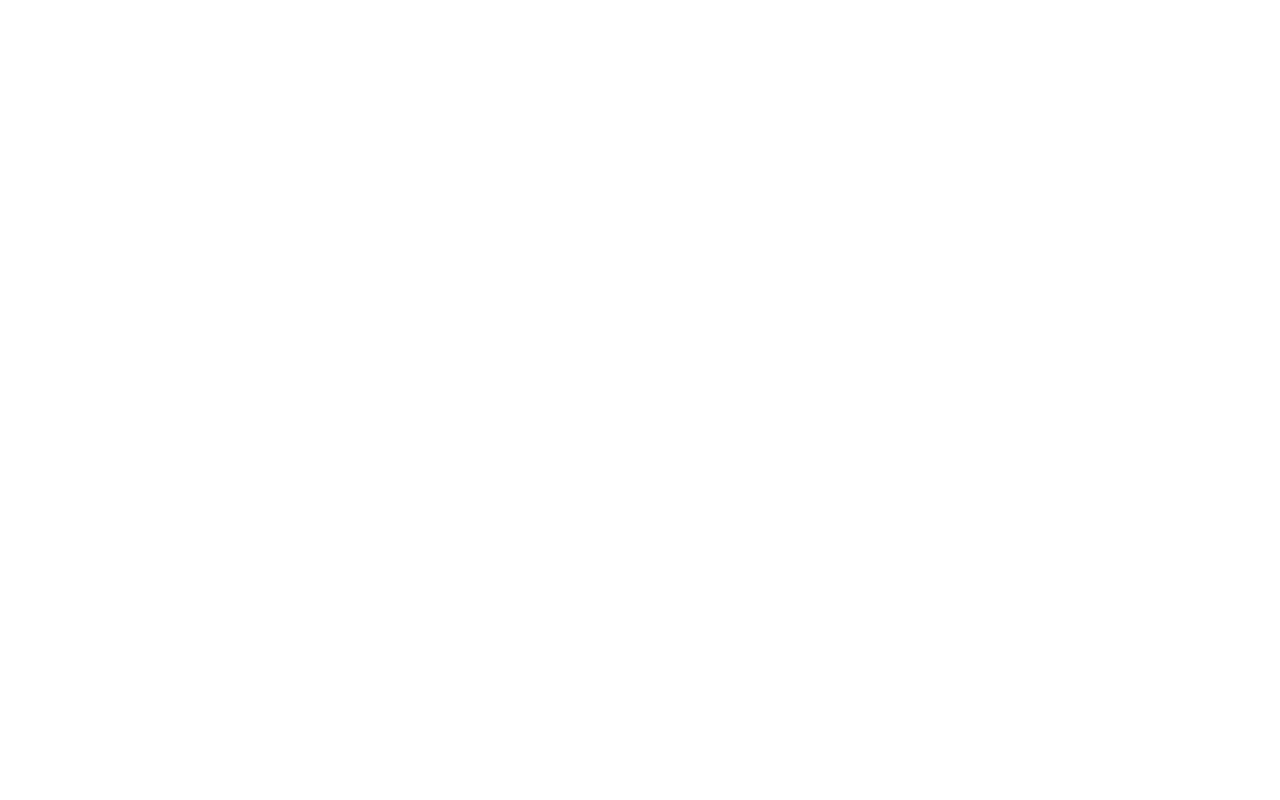
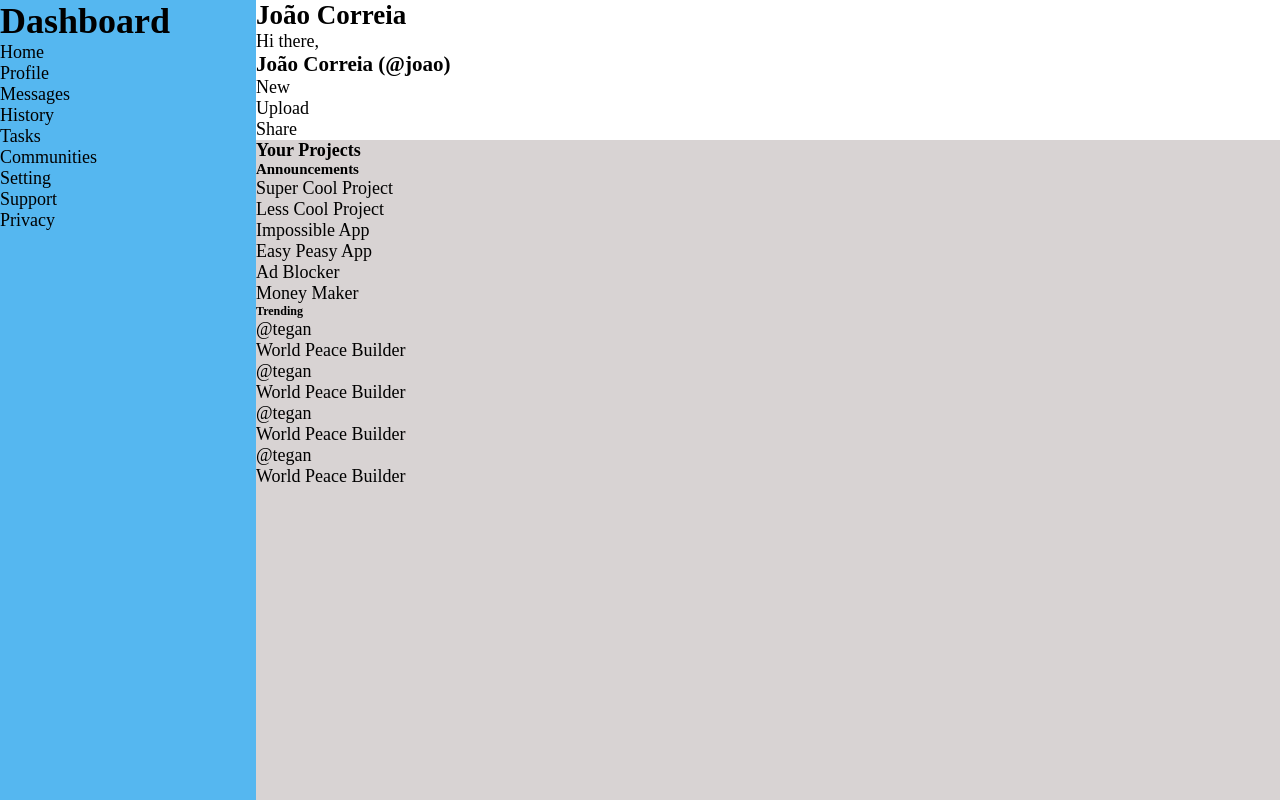
Before and after one commit to joaocorreiaprof/Project-Admin-Dashboard, a plain HTML site: page index.html in a window 1280 px wide. Shown: the top 800 px of the page. Drawn offline with Linux system fonts and the light colour scheme.

Commit message:
layout for the Main Container

```diff
--- a/index.html
+++ b/index.html
@@ -8,9 +8,84 @@
   </head>
   <body>
     <div class="main_container">
-      <div class="sidebar"></div>
-      <div class="header"></div>
-      <div class="main_content"></div>
+      <div class="sidebar">
+        <h1>Dashboard</h1>
+        <ul>
+          Home
+        </ul>
+        <ul>
+          Profile
+        </ul>
+        <ul>
+          Messages
+        </ul>
+        <ul>
+          History
+        </ul>
+        <ul>
+          Tasks
+        </ul>
+        <ul>
+          Communities
+        </ul>
+        <ul>
+          Setting
+        </ul>
+        <ul>
+          Support
+        </ul>
+        <ul>
+          Privacy
+        </ul>
+      </div>
+      <div class="header">
+        <div class="empty_Search"></div>
+        <h2>João Correia</h2>
+        <p>Hi there,</p>
+        <h3>João Correia (@joao)</h3>
+        <ul>
+          New
+        </ul>
+        <ul>
+          Upload
+        </ul>
+        <ul>
+          Share
+        </ul>
+      </div>
+      <div class="main_content">
+        <h4>Your Projects</h4>
+        <h5>Announcements</h5>
+        <div class="projects">
+          <div class="project">Super Cool Project</div>
+          <div class="project">Less Cool Project</div>
+          <div class="project">Impossible App</div>
+          <div class="project">Easy Peasy App</div>
+          <div class="project">Ad Blocker</div>
+          <div class="project">Money Maker</div>
+          <h6>Trending</h6>
+          <div class="trendings">
+            <div class="first">
+              <div class="email">
+                <p>@tegan</p>
+                <p>World Peace Builder</p>
+              </div>
+            </div>
+            <div class="second">
+              <p>@tegan</p>
+              <p>World Peace Builder</p>
+            </div>
+            <div class="third">
+              <p>@tegan</p>
+              <p>World Peace Builder</p>
+            </div>
+            <div class="four">
+              <p>@tegan</p>
+              <p>World Peace Builder</p>
+            </div>
+          </div>
+        </div>
+      </div>
     </div>
   </body>
 </html>
--- a/styles.css
+++ b/styles.css
@@ -2,3 +2,35 @@
   margin: 0;
   padding: 0;
 }
+
+.main_container {
+  background-color: rgb(54, 202, 103);
+  font-size: 18px;
+  display: grid;
+  grid-template-columns: repeat(1, 1fr) repeat(1, 4fr);
+  grid-template-rows: repeat(1, 1fr) repeat(1, 6fr);
+}
+
+.sidebar {
+  background-color: rgb(85, 183, 240);
+  grid-column-start: 1;
+  grid-column-end: 2;
+  grid-row-start: 1;
+  grid-row-end: 5;
+}
+
+.header {
+  background-color: white;
+  grid-column-start: 2;
+  grid-column-end: 5;
+  grid-row-start: 1;
+  grid-row-end: 2;
+}
+
+.main_content {
+  background-color: rgb(216, 211, 211);
+  grid-column-start: 2;
+  grid-column-end: 5;
+  grid-row-start: 2;
+  grid-row-end: 5;
+}
```
